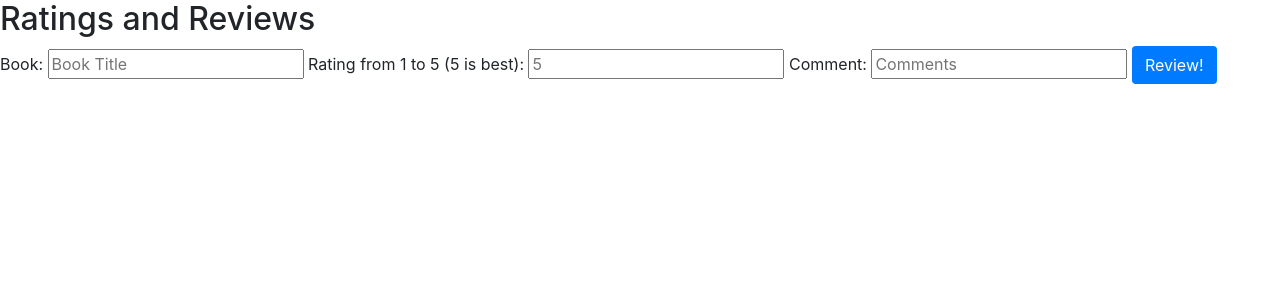
After one commit to adhithin/virtualLibrary, a Flask app: page /bookreviews in a window 1280 px wide. The commit adds this page. Shown: the top 300 px of the page. Run offline with Flask 2, Linux system fonts and the light colour scheme; data that the repository does not hold is empty; some libraries are stand-ins or nearby versions.

Commit message:
added in reviews page

```diff
--- a/main.py
+++ b/main.py
@@ -51,6 +51,25 @@ class Ebook(db.Model):
         return f"{self.p_title},{self.p_price}"
 
 db.create_all();
+
+class Rating(db.Model):
+    __tablename__ = 'ratings'
+    id = db.Column(db.Integer, primary_key=True)
+    # not planning to delete scores, but still a good practice
+    p_book = db.Column(db.String(10), unique=False, nullable=False)
+    p_rating = db.Column(db.Integer, unique=False, nullable=False) # want score as int so we can sort by it easily.
+    p_commment = db.Column(db.String(10), unique=False, nullable=False)
+
+    def __init__(self, p_book, p_rating, p_commment):
+        self.p_book = p_book
+        self.p_rating = p_rating
+        self.p_commment = p_commment
+
+    def __repr__(self):
+        return f"{self.p_book},{self.p_rating}, {self.p_commment}"
+
+#must go after 'models'
+db.create_all();
 db = SQLAlchemy(app)
 
 
@@ -87,6 +106,30 @@ def home():
 
     return render_template("home.html")
 
+@app.route('/bookreviews', methods=['GET', 'POST'])
+def review():
+    if request.method == 'POST':
+        book = request.form['book']
+        rating = int(request.form['rating'])
+        comment = request.form['comment']
+        #the code below confirmed I had the proper data. Now to add it to the db.
+        print(book)
+        print(rating)
+        print(comment)
+
+        new_review = Rating(book, rating, comment)
+        db.session.add(new_review)
+        db.session.commit()
+
+    #query the db for the ratings:
+    results = Rating.query.order_by(desc('p_rating')).all()
+    arcade_ratings = []
+
+    for result in results:
+        rating_dict = {'book':result.p_book, 'rating':result.p_rating, 'comment':result.p_commment}
+        arcade_ratings.append(rating_dict)
+
+    return render_template('bookreview.html', arcade_ratings = arcade_ratings)
 
 
 if __name__ == "__main__":
--- /dev/null
+++ b/templates/bookreview.html
@@ -0,0 +1,37 @@
+<!DOCTYPE html>
+<html lang="en">
+<head>
+    <meta charset="UTF-8">
+    <title>Title</title>
+    <link rel="stylesheet" href="https://maxcdn.bootstrapcdn.com/bootstrap/4.0.0/css/bootstrap.min.css" integrity="sha384-Gn5384xqQ1aoWXA+058RXPxPg6fy4IWvTNh0E263XmFcJlSAwiGgFAW/dAiS6JXm" crossorigin="anonymous">
+    <script src="https://cdn.jsdelivr.net/npm/bootstrap@5.0.0-beta2/dist/js/bootstrap.bundle.min.js" integrity="sha384-b5kHyXgcpbZJO/tY9Ul7kGkf1S0CWuKcCD38l8YkeH8z8QjE0GmW1gYU5S9FOnJ0" crossorigin="anonymous"></script>
+
+</head>
+<body>
+<div>
+    <h2>Ratings and Reviews</h2>
+    <form action="" method="POST">
+        <label for="book">Book:</label>
+        <input id="book" type="text" name="book" placeholder="Book Title">
+        <label for="rating">Rating from 1 to 5 (5 is best):</label>
+        <input id="rating" type="number" name="rating" placeholder="5">
+        <label for="comment"> Comment: </label>
+        <input id="comment" name="comment" placeholder="Comments">
+        <button class="btn  my-2 my-sm-0 text-white bg-primary" type="submit"> Review!</button>
+</div>
+
+{% for rating in arcade_ratings  %}
+<div class="card">
+    <div class="card-body bg-primary">
+        <b class="text-light"> {{rating.book}}</b> <!-- getters, which get the book listings from python --->
+        <p class="text-light"> {{rating.rating}}</p>
+        <p class="text-light"> {{rating.comment}}</p>
+        <p class="text-light"> listed by: unknown reviewer</p>
+
+    </div>
+</div>
+{% endfor  %}
+
+</div>
+</body>
+</html>
```
Also changed, not shown: templates/home.html (+12 -3 lines).
